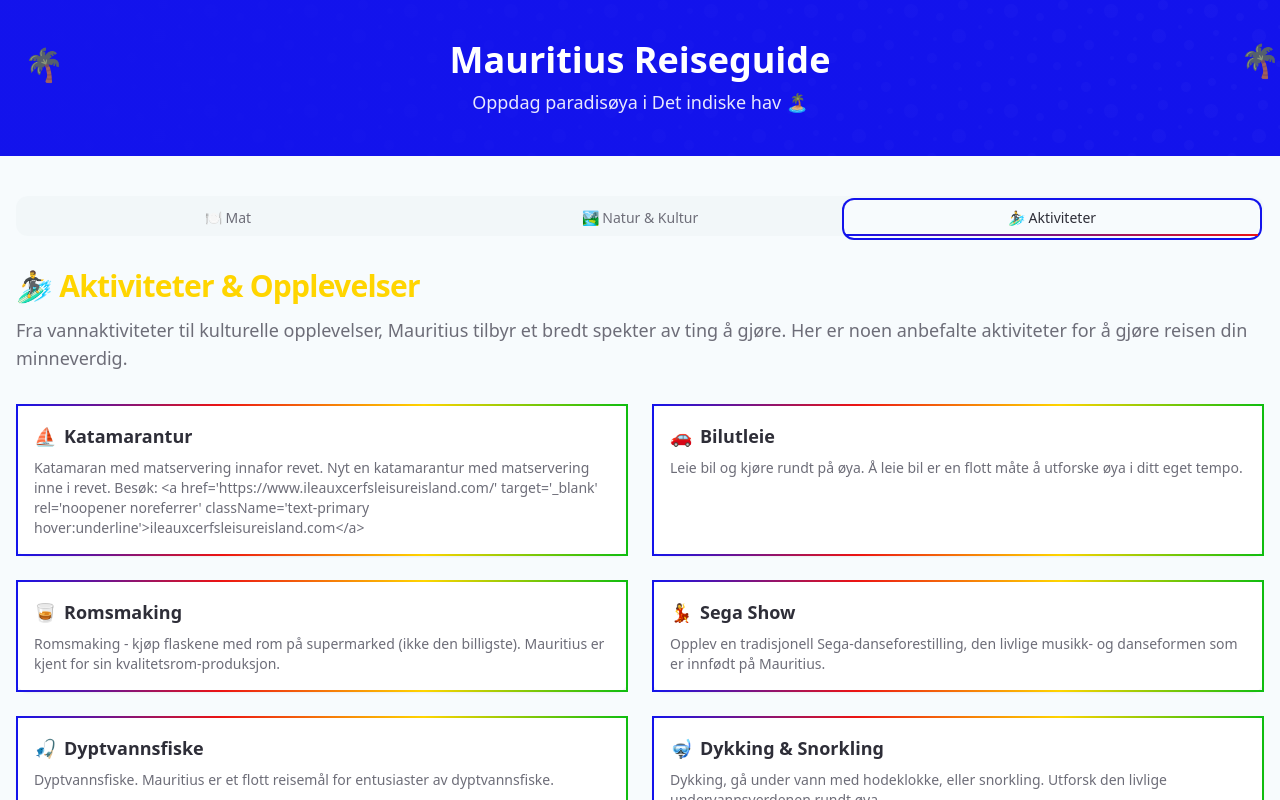
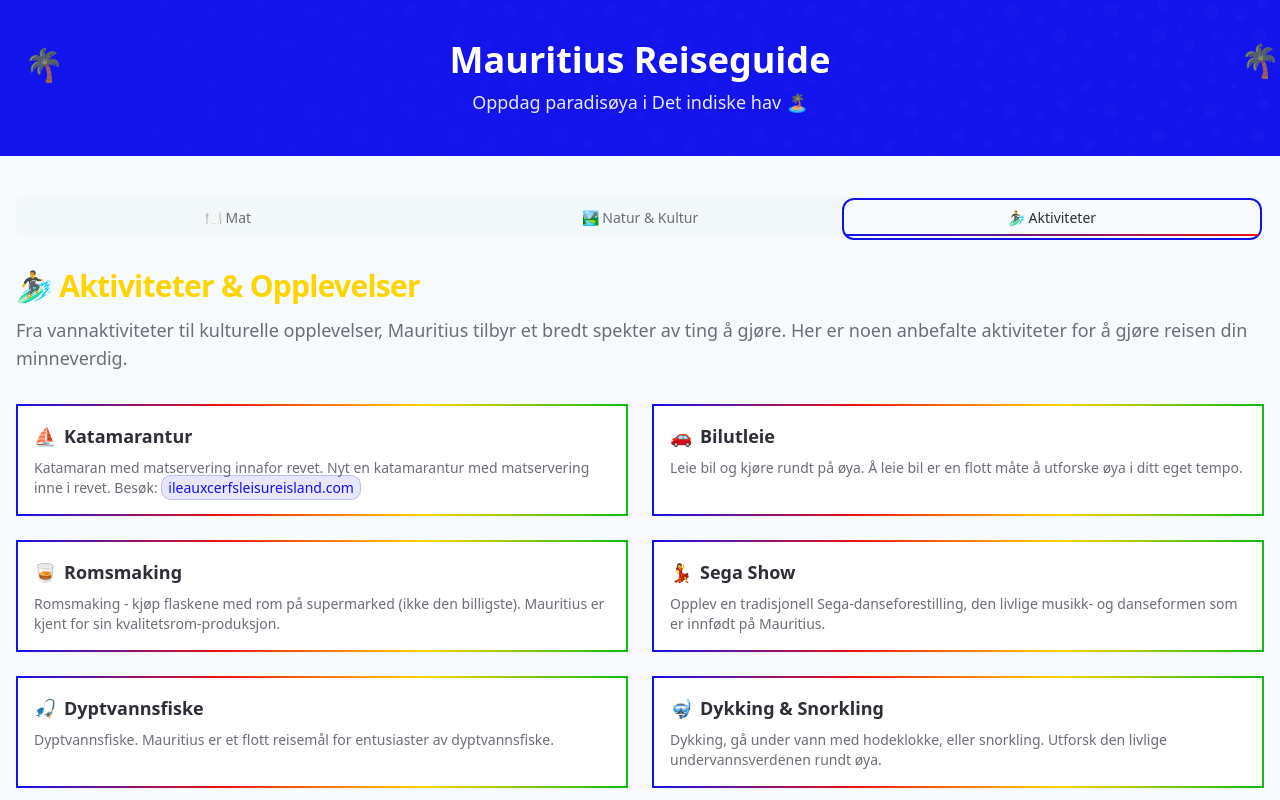
Before and after one commit to andrebl8/mauritius-guide-bellefinos, a React (Vite) app: page / in a window 1280 px wide. Both pictures are taken after a click on the tab "🏄‍♂️ Aktiviteter". Shown: the top 800 px of the page. Built offline with nearby package versions, Linux system fonts and the light colour scheme; the HTML template or start-up script is replaced by a standard one.

Commit message:
div tweaks

```diff
--- a/src/components/sections/ActivitiesSection.tsx
+++ b/src/components/sections/ActivitiesSection.tsx
@@ -8,7 +8,7 @@ interface Activity {
 const activities: Activity[] = [
   {
     name: "Katamarantur",
-    description: "Katamaran med matservering innafor revet. Nyt en katamarantur med matservering inne i revet. Besøk: <a href='https://www.ileauxcerfsleisureisland.com/' target='_blank' rel='noopener noreferrer' className='text-primary hover:underline'>ileauxcerfsleisureisland.com</a>",
+    description: "Katamaran med matservering innafor revet. Nyt en katamarantur med matservering inne i revet. Besøk: <a href='https://www.ileauxcerfsleisureisland.com/' target='_blank' rel='noopener noreferrer' class='mauritius-link'>ileauxcerfsleisureisland.com</a>",
     emoji: "⛵"
   },
   {
@@ -38,7 +38,7 @@ const activities: Activity[] = [
   },
   {
     name: "Table du Château",
-    description: "Et anbefalt sted for lunsj: <a href='https://www.tableduchateau.com/' target='_blank' rel='noopener noreferrer' className='text-primary hover:underline'>tableduchateau.com</a>. Et anbefalt lunsjsted med utmerket mat.",
+    description: "Et anbefalt sted for lunsj: <a href='https://www.tableduchateau.com/' target='_blank' rel='noopener noreferrer' className='mauritius-link'>tableduchateau.com</a>. Et anbefalt lunsjsted med utmerket mat.",
     emoji: "🍽️"
   },
   {
@@ -68,7 +68,15 @@ export function ActivitiesSection() {
             <h3 className="font-semibold text-lg flex items-center">
               {activity.emoji} <span className="ml-2">{activity.name}</span>
             </h3>
-            <p className="text-sm text-muted-foreground mt-2">{activity.description}</p>
+            {/*
+              Using dangerouslySetInnerHTML to render HTML links in the description.
+              This is safe in this context because the content is hardcoded in the source,
+              but would be a security risk if the content came from user input or an untrusted API.
+            */}
+            <p
+              className="text-sm text-muted-foreground mt-2"
+              dangerouslySetInnerHTML={{ __html: activity.description }}
+            ></p>
           </div>
         ))}
       </div>
@@ -78,7 +86,7 @@ export function ActivitiesSection() {
         <h3 className="font-semibold mb-2 text-lg text-border">Reisetips</h3>
         <p className="text-muted-foreground">
           Ikke bare bli på resortet ditt - utforsk øya! For hjelp med å bestille aktiviteter,
-          kan du kontakte lokale turoperatører som Horizon Holidays: <a href="https://m.facebook.com/horizonholidays/" target="_blank" rel="noopener noreferrer" className="text-primary hover:underline">https://m.facebook.com/horizonholidays/</a>
+          kan du kontakte lokale turoperatører som Horizon Holidays: <a href="https://www.facebook.com/horizonholidays/" target="_blank" rel="noopener noreferrer" className="mauritius-link">horizonholidays - facebook</a>
         </p>
       </div>
     </div>
--- a/src/components/sections/FoodSection.tsx
+++ b/src/components/sections/FoodSection.tsx
@@ -6,7 +6,7 @@ interface FoodItem {
 
 // Helper function to get food emojis
 function getFoodEmoji(index: number): string {
-  const emojis = ["🍛", "🥘", "🍲", "🍚", "🍜", "🥗", "🍱", "🥜"];
+  const emojis = ["🫓", "🥘", "🍲", "🍚", "🍜", "🥗", "🍱", "🥜"];
   return emojis[index % emojis.length];
 }
 
--- a/src/index.css
+++ b/src/index.css
@@ -146,4 +146,15 @@
       hsl(var(--secondary))
     ) 1;
   }
+
+  /* Link styling - make links pop */
+  .mauritius-link {
+    @apply text-primary font-medium px-1.5 py-0.5 rounded-md bg-primary/10 border border-primary/20 transition-all duration-200;
+  }
+
+  .mauritius-link:hover {
+    @apply bg-primary/20 border-primary/30 underline;
+    transform: translateY(-1px);
+    box-shadow: 0 2px 4px rgba(0, 0, 0, 0.1);
+  }
 }
```
